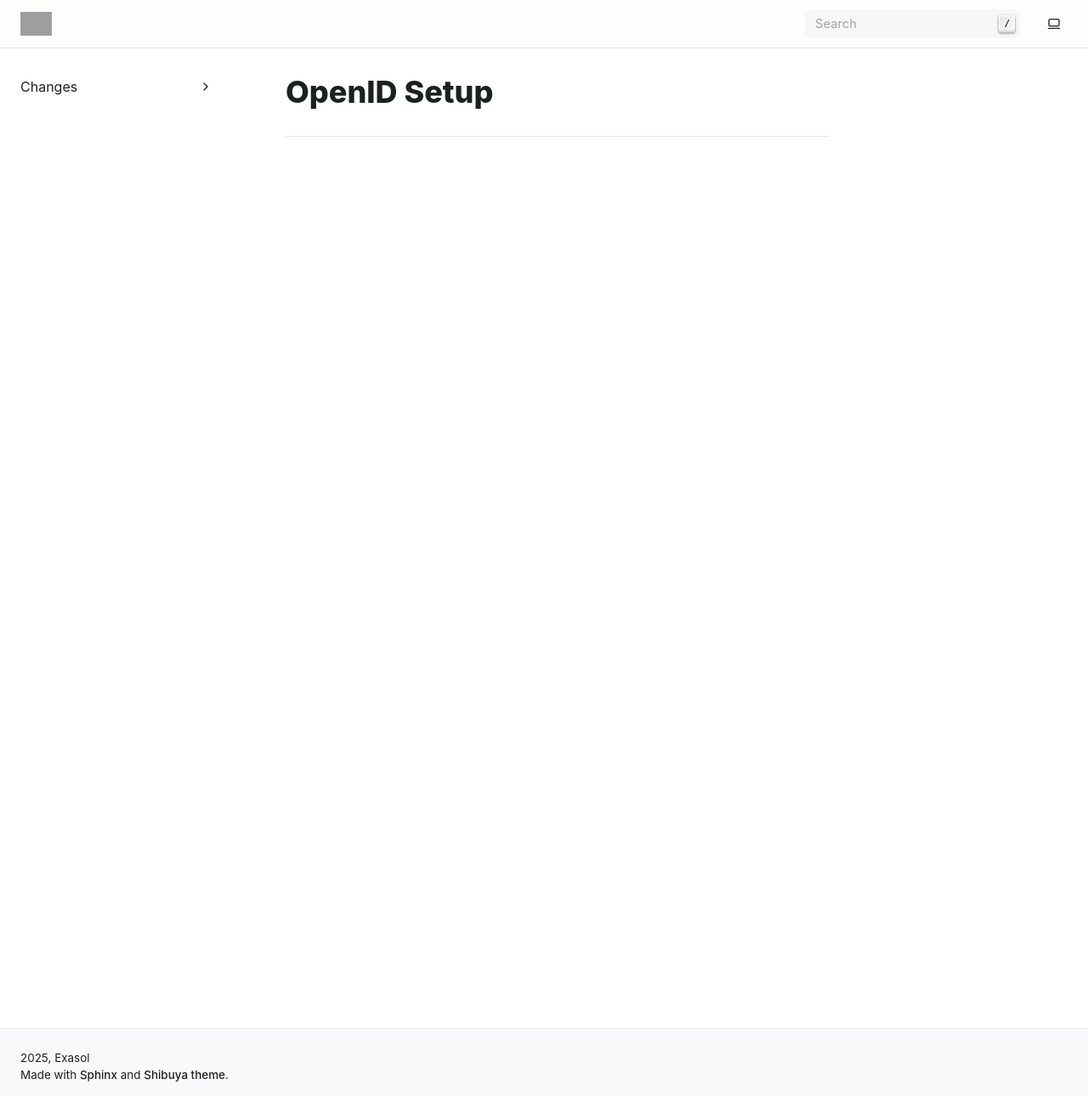
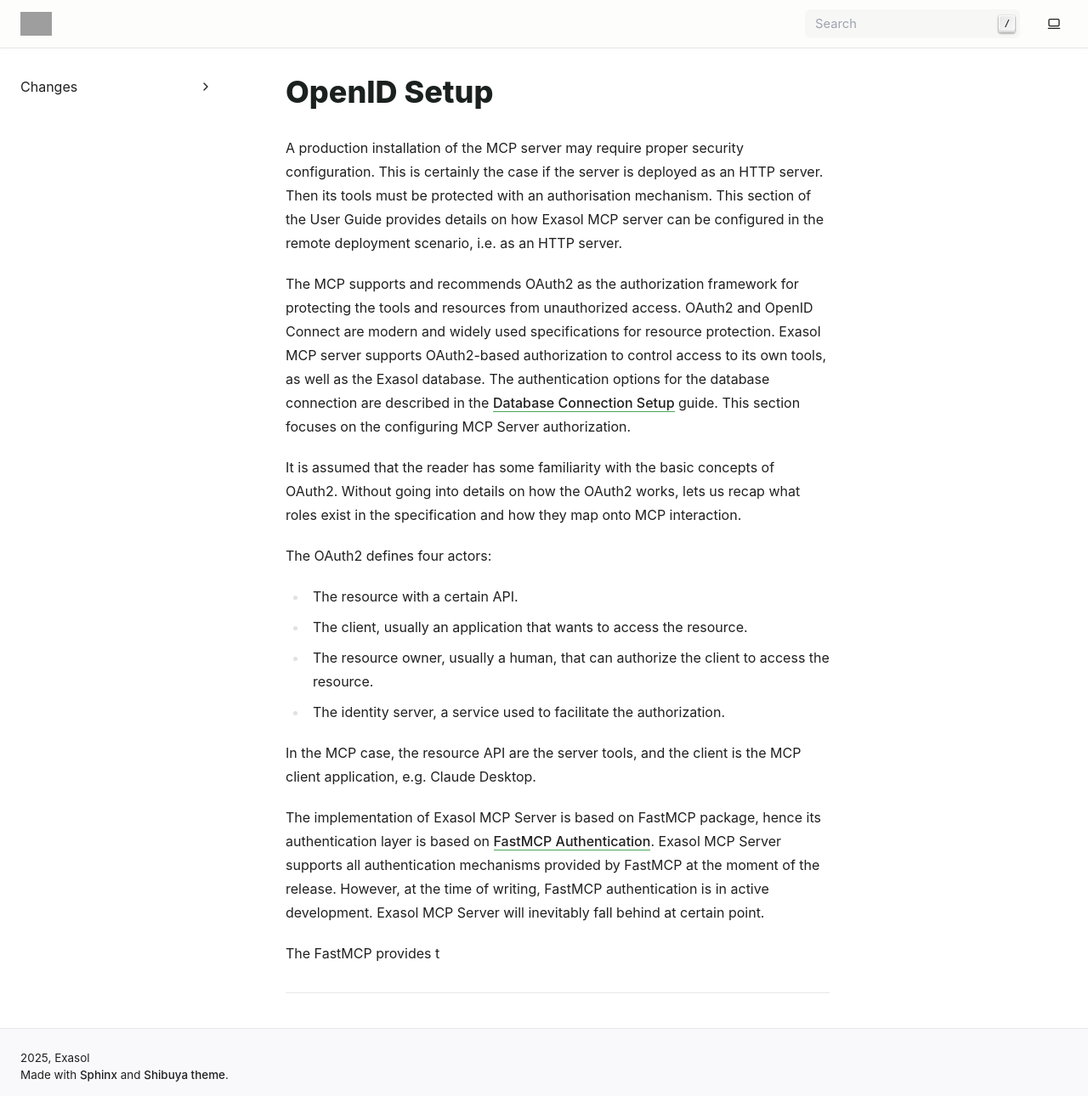
Before and after one commit to exasol/mcp-server, a Sphinx documentation site: the page built from doc/user_guide/open_id_setup.md, in a window 1280 px wide and 1290 px high. Shown: the whole window at 85% size. Built offline with Sphinx 7.4.7, drawn with Linux system fonts in a browser that asks for light colours; pages that are not in the unit, such as notebooks, are missing from menus; grey boxes are pictures that could not be loaded.

Commit message:
#70: doc checkpoint 1

```diff
--- a/doc/user_guide/open_id_setup.md
+++ b/doc/user_guide/open_id_setup.md
@@ -1 +1,36 @@
 # OpenID Setup
+
+A production installation of the MCP server may require proper security configuration.
+This is certainly the case if the server is deployed as an HTTP server. Then its tools
+must be protected with an authorisation mechanism. This section of the User Guide
+provides details on how Exasol MCP server can be configured in the remote deployment
+scenario, i.e. as an HTTP server.
+
+The MCP supports and recommends OAuth2 as the authorization framework for protecting
+the tools and resources from unauthorized access. OAuth2 and OpenID Connect are modern
+and widely used specifications for resource protection. Exasol MCP server supports
+OAuth2-based authorization to control access to its own tools, as well as the Exasol
+database. The authentication options for the database connection are described in
+the [Database Connection Setup](db_connection_setup.md) guide. This section focuses
+on the configuring MCP Server authorization.
+
+It is assumed that the reader has some familiarity with the basic concepts of OAuth2.
+Without going into details on how the OAuth2 works, lets us recap what roles exist in
+the specification and how they map onto MCP interaction.
+
+The OAuth2 defines four actors:
+- The resource with a certain API.
+- The client, usually an application that wants to access the resource.
+- The resource owner, usually a human, that can authorize the client to access the resource.
+- The identity server, a service used to facilitate the authorization.
+
+In the MCP case, the resource API are the server tools, and the client is the MCP client
+application, e.g. Claude Desktop.
+
+The implementation of Exasol MCP Server is based on FastMCP package, hence its
+authentication layer is based on [FastMCP Authentication](https://gofastmcp.com/servers/auth/authentication).
+Exasol MCP Server supports all authentication mechanisms provided by FastMCP at the
+moment of the release. However, at the time of writing, FastMCP authentication is in
+active development. Exasol MCP Server will inevitably fall behind at certain point.
+
+The FastMCP provides t
```
Also changed, not shown: README.md (+4 -146 lines), doc/user_guide/server_setup.md (added, +60 -0 lines), doc/user_guide/db_connection_setup.md (added).
